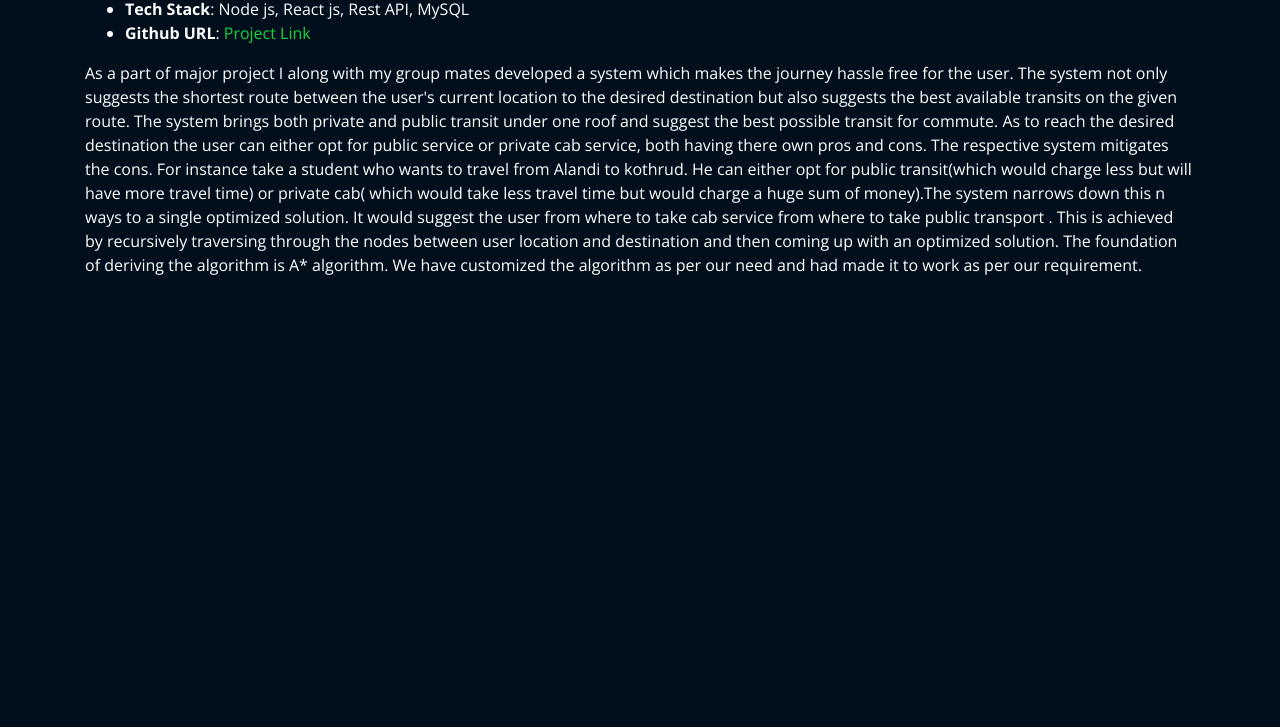
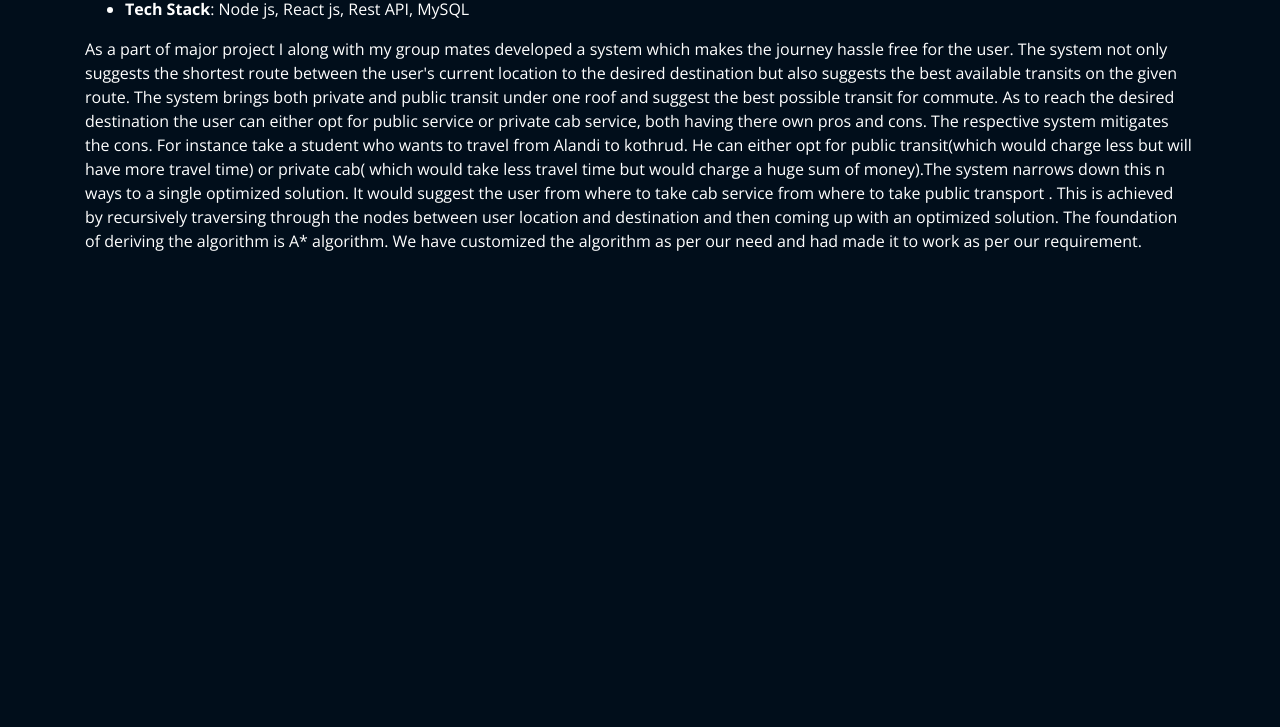
Before and after one commit to sakshidarwey0105/Digital-portfolio, a plain HTML site: page projects/twitteranalysis.html in a window 1280 px wide. Shown: the part 73-800 px from the top of the page. Drawn offline with nearby package versions, Linux system fonts and the light colour scheme; files whose address does not match are found by name.

Commit message:
Update twitteranalysis.html

```diff
--- a/projects/twitteranalysis.html
+++ b/projects/twitteranalysis.html
@@ -46,7 +46,7 @@
               <h2 style="color:#12d640">Sarcastic Twitter Analysis</h2>
               <ul>
                 <li><strong>Tech Stack</strong>: Node js, React js, Rest API, MySQL</li>
-                <li><strong>Github URL</strong>: <a href="https://github.com/nirmaljat/sarcasam-detection-with-emojis.git" target="_blank">Project Link</a></li>
+
               </ul>
 
                 <p>
```
